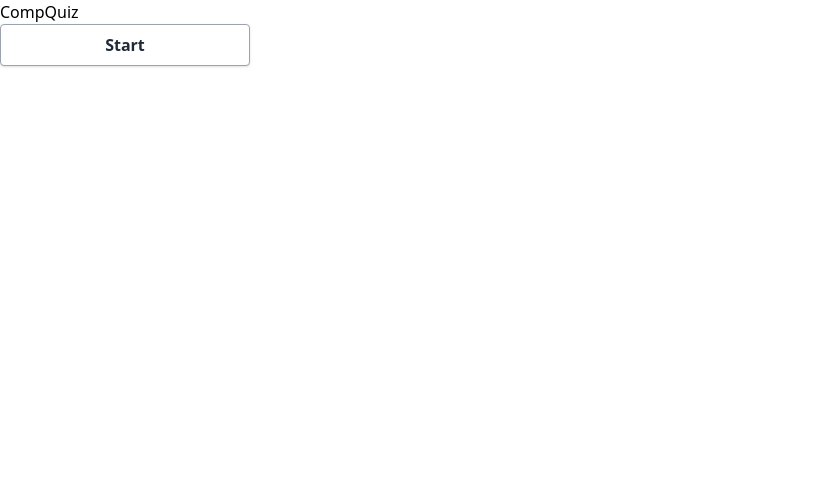
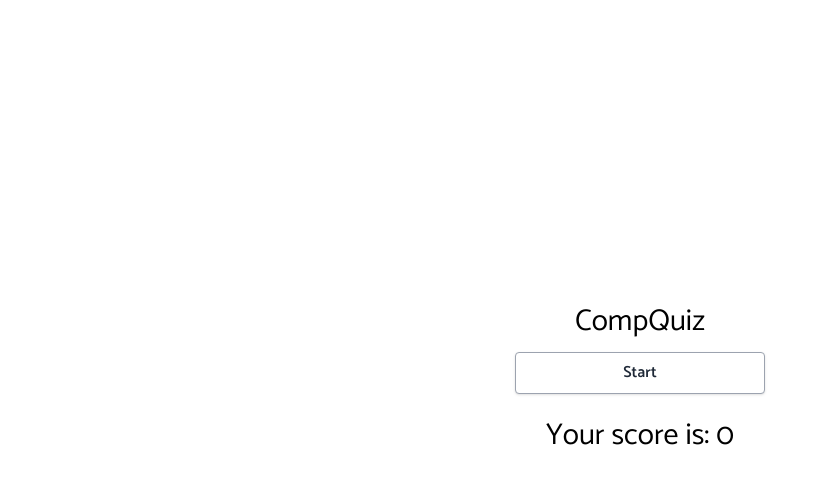
Before and after one commit to Facundo-B/CompQuiz, a React (Vite) app: page / in a window 1280 px wide. Shown: the top 484 px of the page, without its empty margins (0-828 px from the left). Built offline with nearby package versions, Linux system fonts and the light colour scheme.

Commit message:
Basic Styling. Corrected "next question" conditional rendering

```diff
--- a/src/App.tsx
+++ b/src/App.tsx
@@ -1,7 +1,7 @@
 import { useState } from "react"
 import { QuestionState, fetchQuestions } from "./API"
 
-type Answer = {
+export type Answer = {
   question: string;
   userAnswer: string;
   isCorrect: boolean;
@@ -41,7 +41,7 @@ function App() {
 
   const checkAnswer = (e: React.MouseEvent): void => {
     //Triggered when the user clicks an answer
-    if (!gameOver){
+    if (!gameOver) {
       //Get text from user's selecter answer
       const userAnswer = e.currentTarget.firstChild?.textContent as string
       //if correct, increase score
@@ -71,27 +71,29 @@ function App() {
 
   return (
     <main className="relative">
-      <section>
-        <h1>CompQuiz</h1>
+      <section className="font-catamaran relative h-screen w-full flex flex-col justify-center items-center">
+        <h1 className="text-3xl mb-3">CompQuiz</h1>
         {
           (gameOver || userAnswers.length === totalQuestions) && <button onClick={startTrivia}>Start</button>
         }
-        {!gameOver && <p>Score</p>}
+        {(gameOver || userAnswers.length === totalQuestions) && <p className="text-3xl mt-6">Your score is: {score}</p>}
         {loading && <p>Loading Questions...</p>}
-        {!loading && !gameOver && <QuestionCard
+
+        {!loading && !gameOver && !(userAnswers.length === totalQuestions) && <QuestionCard
           questionNbr={questionNbr + 1}
           totalQuestions={totalQuestions}
           question={questions[questionNbr].question}
-          answers={questions[questionNbr].answers}
+          options={questions[questionNbr].answers}
           userAnswer={userAnswers ? userAnswers[questionNbr] : undefined}
           callback={checkAnswer}
         />}
-        {!gameOver && !loading
+
+        <button className={`${!gameOver && !loading
           && userAnswers.length == questionNbr + 1 //show next question button if user inputs an answer
           && questionNbr !== totalQuestions - 1 //show next question button if it's not the last
-          && <button className="" onClick={nextQuestion}>Next Question</button>}
-      </section>
-    </main>
+          ? 'visible' : 'invisible'} w-fit rounded-full`} onClick={nextQuestion}>Next Question</button>
+    </section>
+    </main >
   )
 }
 
--- a/src/components/QuestionCard.tsx
+++ b/src/components/QuestionCard.tsx
@@ -1,24 +1,25 @@
 import React from 'react'
+import { Answer } from '../App'
 
 type Props = {
     question: string;
     questionNbr: number;
     totalQuestions: number;
-    answers: string[];
-    callback: any;
-    userAnswer: any;
+    options: string[];
+    callback: (e: React.MouseEvent) => void;
+    userAnswer: Answer | undefined;
 }
 
-const QuestionCard: React.FC<Props> = ({ question, questionNbr, totalQuestions, answers, callback, userAnswer }) => {
+const QuestionCard: React.FC<Props> = ({ question, questionNbr, totalQuestions, options, callback, userAnswer }) => {
     return (
-        <div>
-            <p>Question {questionNbr} of {totalQuestions}</p>
-            <p dangerouslySetInnerHTML={{ __html: question }}></p>
-            <div>
-                {answers.map((answer) => (
-                    <div key={answer}>
-                        <button disabled={userAnswer} onClick={callback}>
-                            <span dangerouslySetInnerHTML={{ __html: answer }} />
+        <div className='relative flex flex-col justify-center items-center mb-8'>
+            <p>Question <span className='font-bold text-2xl'>{questionNbr}</span> of <span className='font-bold text-2xl'>{totalQuestions}</span></p>
+            <p className="text-xl mb-4 text-center px-8 pt-5 md:max-w-xl" dangerouslySetInnerHTML={{ __html: question }}></p>
+            <div className='flex flex-col gap-3'>
+                {options.map((option) => (
+                    <div className="text-lg"key={option}>
+                        <button className='btn' disabled={!!userAnswer} onClick={callback}>
+                            <span dangerouslySetInnerHTML={{ __html: option }} />
                         </button>
                     </div>
                 ))}
--- a/src/index.css
+++ b/src/index.css
@@ -13,6 +13,24 @@
 
 @layer components {
   button {
-    @apply min-w-[250px] bg-white hover:bg-gray-100 text-gray-800 font-semibold py-2 px-4 border border-gray-400 rounded shadow
+    @apply w-[250px]
+     bg-white
+     hover:bg-gray-100
+     text-gray-800
+     font-semibold
+     py-2
+     px-4
+     border
+     border-gray-400
+     rounded
+     shadow
+  }
+
+  .btn-correct {
+    @apply btn bg-lime-500
+  }
+
+  .btn-incorrect {
+    @apply btn bg-red-500
   }
 }
```
